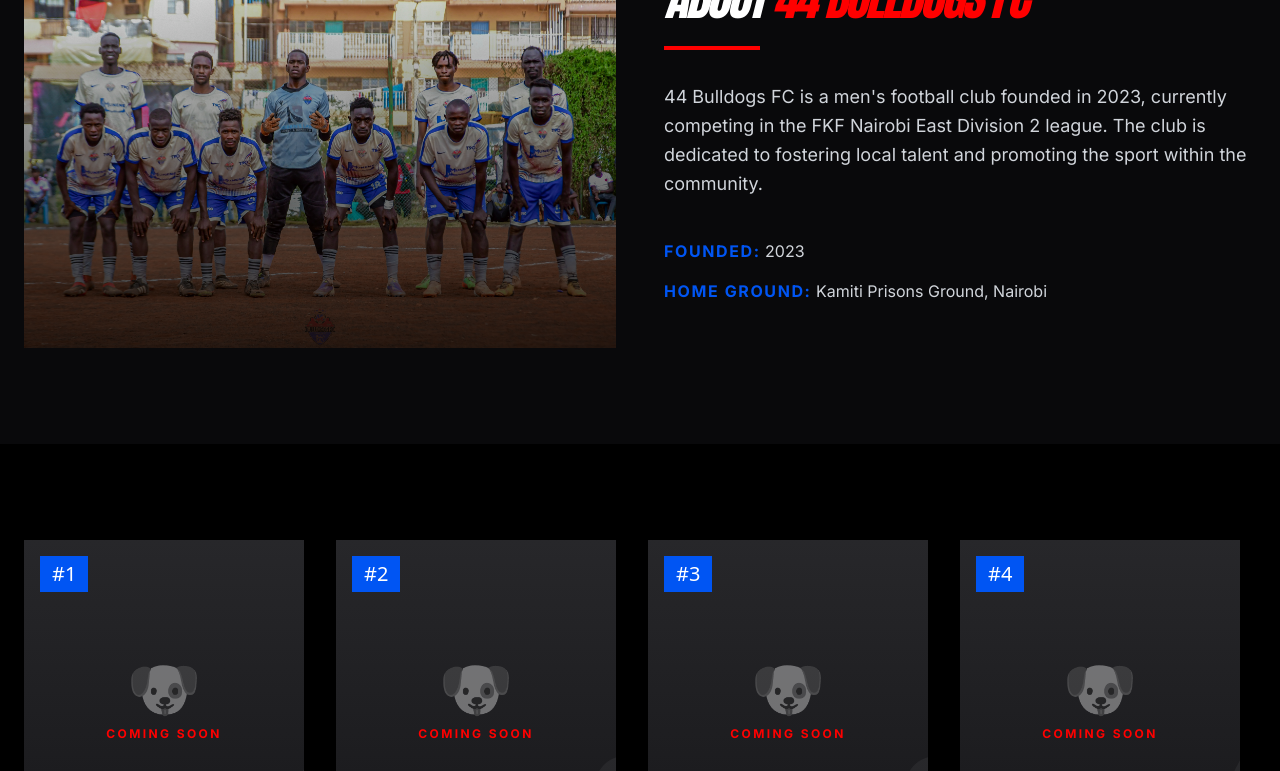
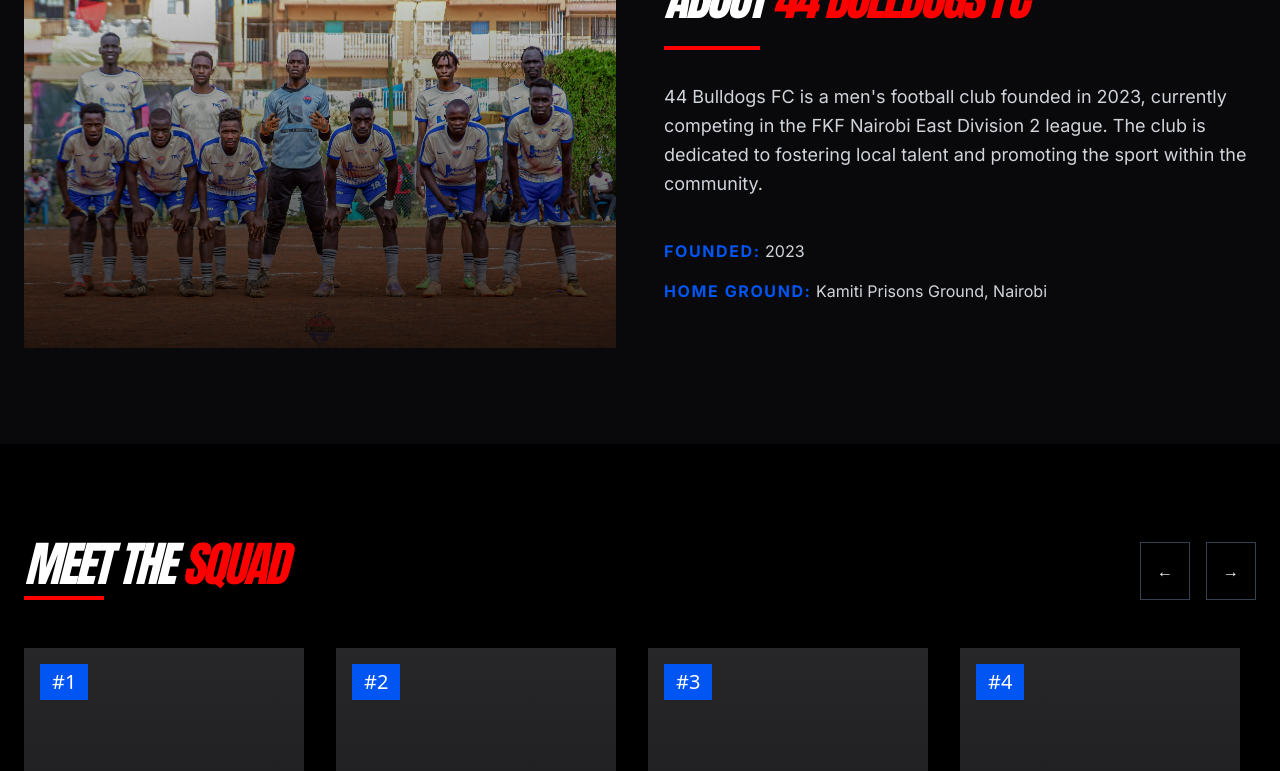
Before and after one commit to Larrymeez/Bulldogsfc, a React (Vite) app: page / in a window 1280 px wide. Shown: the part 1604-2375 px from the top of the page. Built offline with nearby package versions, Linux system fonts and the light colour scheme; a web font is replaced by a local one.

Commit message:
debugs homepage

```diff
--- a/src/App.jsx
+++ b/src/App.jsx
@@ -16,6 +16,7 @@
   const scrollRef = useRef(null);
   const [visibleCards, setVisibleCards] = useState([]);
   const [fixturesOpen, setFixturesOpen] = useState(false);
+  const fixturesPanelRef = useRef(null);
 
   const scroll = (direction) => {
     if (scrollRef.current) {
@@ -27,6 +28,7 @@
     }
   };
 
+  // Animate cards on scroll
   useEffect(() => {
     if (!scrollRef.current) return;
 
@@ -55,7 +57,7 @@
     return () => clearInterval(interval);
   }, []);
 
-  // ================= NEXT MATCH COUNTDOWN =================
+  // Next match countdown
   const matchDate = new Date("2026-03-01T15:00:00");
   const [timeLeft, setTimeLeft] = useState(getTimeRemaining());
 
@@ -74,6 +76,18 @@
     }, 1000);
     return () => clearInterval(timer);
   }, []);
+
+  // Close panel on click outside
+  useEffect(() => {
+    const handleClickOutside = (event) => {
+      if (fixturesPanelRef.current && !fixturesPanelRef.current.contains(event.target)) {
+        setFixturesOpen(false);
+      }
+    };
+    if (fixturesOpen) document.addEventListener("mousedown", handleClickOutside);
+    else document.removeEventListener("mousedown", handleClickOutside);
+    return () => document.removeEventListener("mousedown", handleClickOutside);
+  }, [fixturesOpen]);
 
   const upcomingFixtures = [
     { opponent: "Red Berets FC", date: "01 Mar 2026", time: "3:00 PM" },
@@ -187,7 +201,6 @@
             <p className="text-clubRed text-2xl font-display">Match Day Is Here!</p>
           )}
 
-          {/* CTA BUTTON */}
           <div className="mt-12">
             <button
               onClick={() => setFixturesOpen(!fixturesOpen)}
@@ -197,8 +210,9 @@
             </button>
           </div>
 
-          {/* SLIDING FIXTURES PANEL */}
+          {/* ================= SLIDING FIXTURES PANEL ================= */}
           <div
+            ref={fixturesPanelRef}
             className={`absolute top-0 right-0 h-full w-96 bg-zinc-900 shadow-lg transform transition-transform duration-500 ${
               fixturesOpen ? "translate-x-0" : "translate-x-full"
             }`}
@@ -208,7 +222,10 @@
                 Upcoming Fixtures
               </h3>
               {upcomingFixtures.map((fixture, i) => (
-                <div key={i} className="border-b border-zinc-700 pb-4">
+                <div
+                  key={i}
+                  className="border-b border-zinc-700 pb-4 transition-transform transform hover:scale-105 hover:shadow-lg"
+                >
                   <p className="text-lg font-bold">{fixture.opponent}</p>
                   <p className="text-gray-400 text-sm">{fixture.date} • {fixture.time}</p>
                 </div>
@@ -260,6 +277,30 @@
       {/* ================= TEAM SECTION ================= */}
       <section id="team-section" className="bg-black py-24 px-6 relative">
         <div className="max-w-7xl mx-auto">
+          <div className="flex justify-between items-end mb-12">
+            <div>
+              <h2 className="text-5xl font-display uppercase italic tracking-tighter">
+                Meet The <span className="text-clubRed">Squad</span>
+              </h2>
+              <div className="h-1 w-20 bg-clubRed mt-2"></div>
+            </div>
+
+            <div className="hidden md:flex gap-4">
+              <button
+                onClick={() => scroll("left")}
+                className="border border-gray-700 hover:border-clubRed p-4 transition-colors"
+              >
+                ←
+              </button>
+              <button
+                onClick={() => scroll("right")}
+                className="border border-gray-700 hover:border-clubRed p-4 transition-colors"
+              >
+                →
+              </button>
+            </div>
+          </div>
+
           <div
             ref={scrollRef}
             className="flex gap-8 overflow-x-auto pb-10 snap-x snap-mandatory scrollbar-hide"
```
